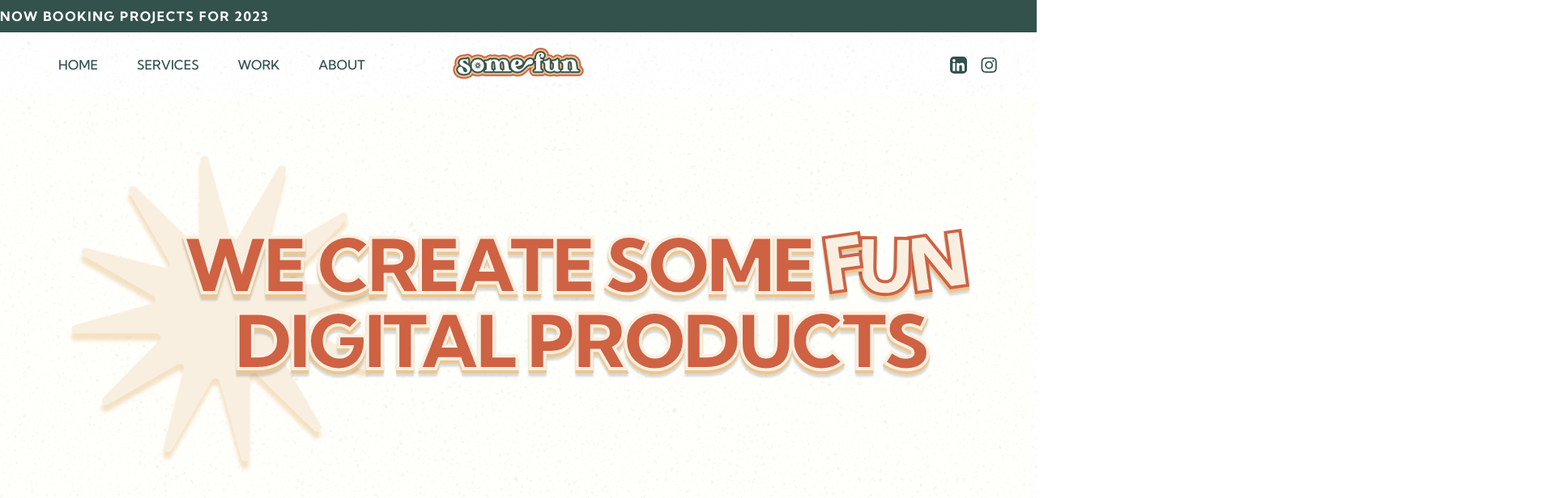
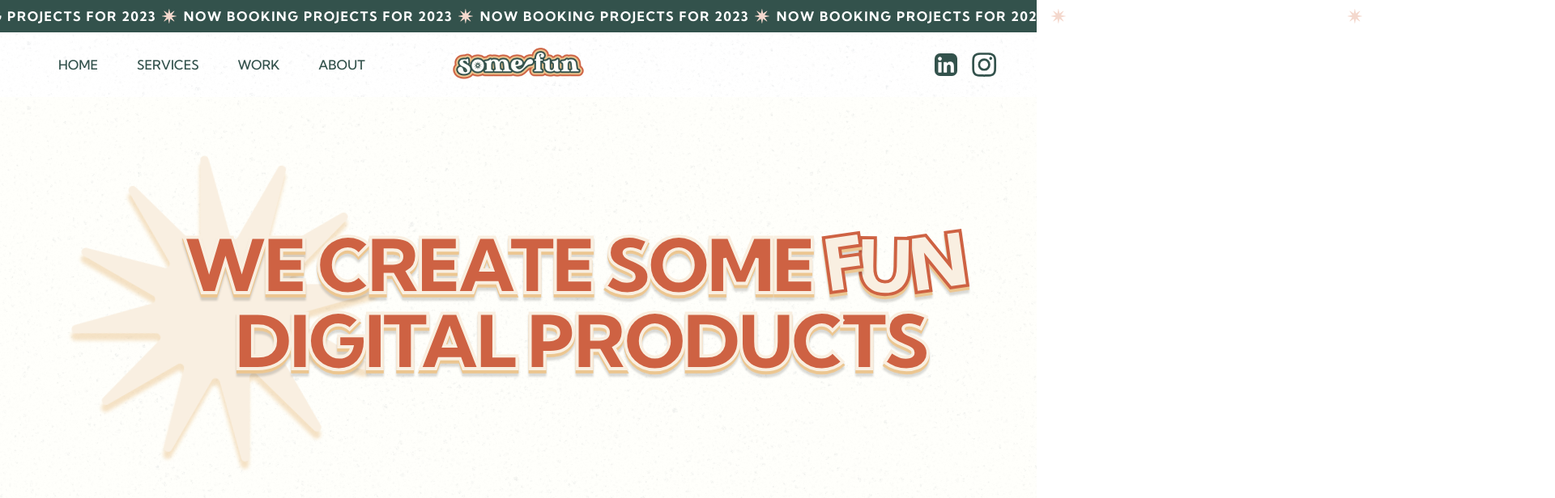
Before and after one commit to mattduff707/some-fun-prod, a Next.js app: page / in a window 1280 px wide. Shown: the top 616 px of the page at 81% size, 1920 px wide, since content can reach past the window. Built offline with nearby package versions, Linux system fonts and the light colour scheme.

Commit message:
carousel

```diff
--- /dev/null
+++ b/src/app/HeaderCarousel.jsx
@@ -0,0 +1,56 @@
+import SimpleStar from "@/components/icons/simpleStar";
+import React from "react";
+
+const item =
+  "text-[#FFF] tracking-widest whitespace-nowrap flex gap-2 items-center w-[366px] shrink-0";
+
+const HeaderCarousel = () => {
+  return (
+    <div className="py-2 w-full overflow-visible bg-seaweed">
+      <div className="flex items-center font-bold animate-slowSlide w-[3660px]">
+        <p className={`${item}`}>
+          <SimpleStar />
+          NOW BOOKING PROJECTS FOR 2023
+        </p>
+        <p className={`${item}`}>
+          <SimpleStar />
+          NOW BOOKING PROJECTS FOR 2023
+        </p>
+        <p className={`${item}`}>
+          <SimpleStar />
+          NOW BOOKING PROJECTS FOR 2023
+        </p>
+        <p className={`${item}`}>
+          <SimpleStar />
+          NOW BOOKING PROJECTS FOR 2023
+        </p>
+        <p className={`${item}`}>
+          <SimpleStar />
+          NOW BOOKING PROJECTS FOR 2023
+        </p>
+        <p className={`${item}`}>
+          <SimpleStar />
+          NOW BOOKING PROJECTS FOR 2023
+        </p>
+        <p className={`${item}`}>
+          <SimpleStar />
+          NOW BOOKING PROJECTS FOR 2023
+        </p>
+        <p className={`${item}`}>
+          <SimpleStar />
+          NOW BOOKING PROJECTS FOR 2023
+        </p>
+        <p className={`${item}`}>
+          <SimpleStar />
+          NOW BOOKING PROJECTS FOR 2023
+        </p>
+        <p className={`${item}`}>
+          <SimpleStar />
+          NOW BOOKING PROJECTS FOR 2023
+        </p>
+      </div>
+    </div>
+  );
+};
+
+export default HeaderCarousel;
--- a/src/app/layout.js
+++ b/src/app/layout.js
@@ -4,6 +4,7 @@ import localFont from "next/font/local";
 import logoHeader from "../assets/somefunLogoHeader.png";
 import Insta from "@/components/icons/insta";
 import Linkedin from "@/components/icons/linkedin";
+import HeaderCarousel from "./HeaderCarousel";
 
 const kumbh = localFont({
   src: [
@@ -43,11 +44,7 @@ export default function RootLayout({ children }) {
   return (
     <html lang="en">
       <body className={`${kumbh.variable} ${marshland.variable} font-sans`}>
-        <div className="flex items-center py-2 w-full bg-seaweed font-bold">
-          <p className="text-[#FFF] tracking-widest">
-            NOW BOOKING PROJECTS FOR 2023
-          </p>
-        </div>
+        <HeaderCarousel />
         <header className="sticky top-0">
           <nav className="px-12 h-[80px] flex justify-between items-center relative bg-landing">
             <ul className="flex text-seaweed font-medium">
@@ -61,7 +58,7 @@ export default function RootLayout({ children }) {
               src={logoHeader}
               alt="some fun logo"
             />
-            <div className="flex gap-4">
+            <div className="flex items-center gap-4">
               <Linkedin />
               <Insta />
             </div>
--- a/src/components/icons/insta.jsx
+++ b/src/components/icons/insta.jsx
@@ -8,6 +8,7 @@ function Insta() {
       height="21"
       fill="none"
       viewBox="0 0 22 21"
+      className="w-[34px] h-[34px]"
     >
       <path
         fill="#33524C"
--- a/src/components/icons/linkedin.jsx
+++ b/src/components/icons/linkedin.jsx
@@ -8,6 +8,7 @@ function Linkedin() {
       height="21"
       fill="none"
       viewBox="0 0 21 21"
+      className="w-[28px] h-[28px]"
     >
       <path
         fill="#fff"
--- /dev/null
+++ b/src/components/icons/simpleStar.jsx
@@ -0,0 +1,21 @@
+import React from "react";
+
+function SimpleStar() {
+  return (
+    <svg
+      xmlns="http://www.w3.org/2000/svg"
+      width="20"
+      height="20"
+      fill="none"
+      viewBox="0 0 20 20"
+      className="shrink-0"
+    >
+      <path
+        fill="#F4D8CD"
+        d="M9.771 1.156c.05-.25.408-.25.458 0l1.043 5.267c.032.164.22.241.358.149l4.462-2.988c.212-.142.466.112.324.324L13.428 8.37a.233.233 0 00.149.359l5.267 1.042c.25.05.25.408 0 .458l-5.267 1.043a.233.233 0 00-.149.358l2.988 4.462c.142.212-.112.466-.324.324l-4.462-2.988a.233.233 0 00-.359.149l-1.042 5.267c-.05.25-.408.25-.458 0L8.73 13.577a.233.233 0 00-.359-.149l-4.462 2.988c-.212.142-.466-.112-.324-.324l2.988-4.462a.233.233 0 00-.149-.359L1.156 10.23c-.25-.05-.25-.408 0-.458L6.423 8.73a.233.233 0 00.149-.359L3.584 3.908c-.142-.212.112-.466.324-.324L8.37 6.572a.233.233 0 00.359-.149L9.77 1.156z"
+      ></path>
+    </svg>
+  );
+}
+
+export default SimpleStar;
--- a/tailwind.config.js
+++ b/tailwind.config.js
@@ -40,6 +40,10 @@ module.exports = {
         constraint: "1200px",
       },
       keyframes: {
+        slowSlide: {
+          "0%": { transform: "translateX(0)" },
+          "100%": { transform: "translateX(-1830px)" },
+        },
         loud: {
           "0%, 100%": { fontSize: "24px" },
           "50%": { fontSize: "32px" },
@@ -57,6 +61,7 @@ module.exports = {
         loud: "loud 0.4s ease forwards",
         rotation: "rotation 24s linear infinite",
         shadowRotation: "shadowRotation 24s linear infinite",
+        slowSlide: "slowSlide 60s linear infinite",
       },
     },
   },
```
